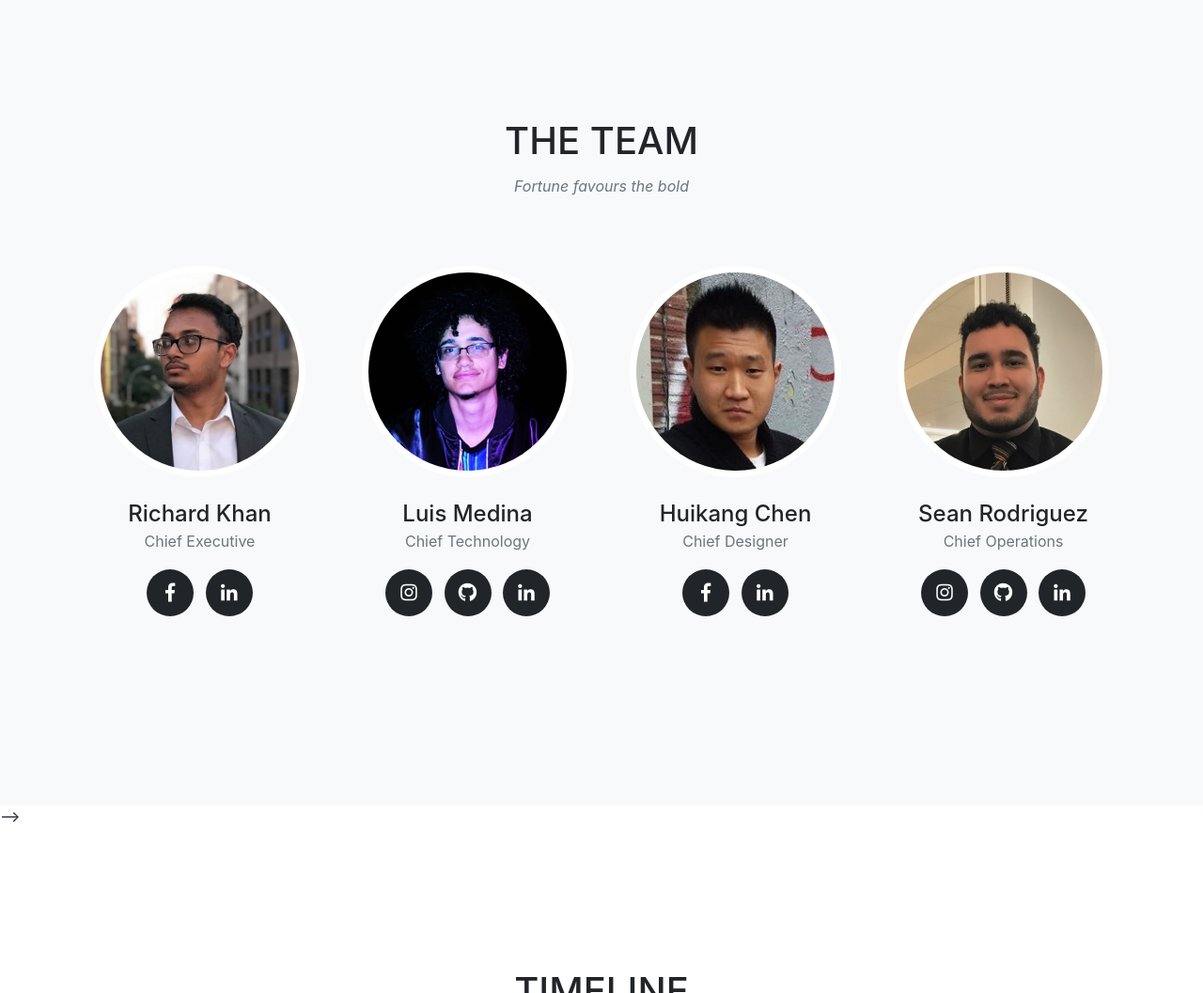
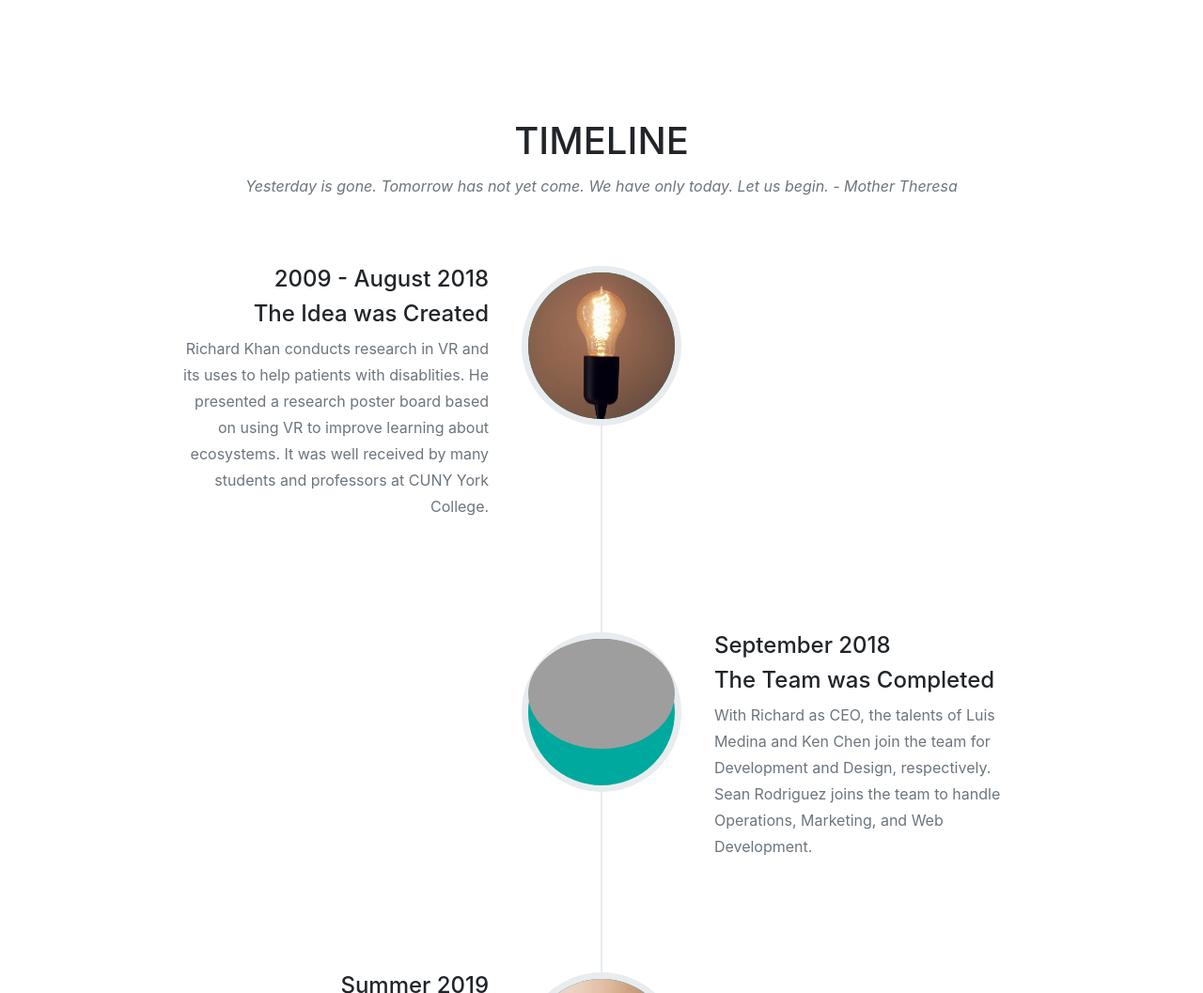
Before and after one commit to lurik-labs/lurik-labs-web, a website with bundled scripts: page index.html in a window 1280 px wide. Shown: the part 1440-2497 px from the top of the page at 94% size. Built offline with nearby package versions, Linux system fonts and the light colour scheme; grey boxes are pictures that could not be loaded; a web font is replaced by a local one.

Commit message:
Remove Team completely

```diff
--- a/index.html
+++ b/index.html
@@ -87,90 +87,6 @@
     </div>
   </section>
 
-<!--   <!-- Team -->
-  <section class="bg-light" id="team">
-    <div class="container">
-      <div class="row">
-        <div class="col-lg-12 text-center">
-          <h2 class="section-heading text-uppercase">The Team</h2>
-          <h3 class="section-subheading text-muted">Fortune favours the bold</h3>
-        </div>
-      </div>
-      <div class="row">
-        <div class="col-sm-12 col-md-6 col-lg-3">
-          <div class="team-member">
-            <img class="mx-auto rounded-circle" src="img/team/1.jpg" alt="">
-            <h4>Richard Khan</h4>
-            <p class="text-muted">Chief Executive</p>
-            <ul class="list-inline social-buttons">
-              <li class="list-inline-item">
-                <a href="https://www.facebook.com/khanslink"><i class="fab fa-facebook-f"></i></a>
-              </li>
-              <li class="list-inline-item">
-                <a href="https://www.linkedin.com/in/rykhan/"><i class="fab fa-linkedin-in"></i></a>
-              </li>
-            </ul>
-          </div>
-        </div>
-        <div class="col-sm-12 col-md-6 col-lg-3">
-          <div class="team-member">
-            <img class="mx-auto rounded-circle" src="img/team/2.png" alt="">
-            <h4>Luis Medina</h4>
-            <p class="text-muted">Chief Technology</p>
-            <ul class="list-inline social-buttons">
-              <li class="list-inline-item">
-                <a href="https://www.instagram.com/lu.a.me/"><i class="fab fa-instagram"></i></a>
-              </li>
-              <li class="list-inline-item">
-                <a href="https://github.com/HalfEmptyGlass"><i class="fab fa-github"></i></a>
-              </li>
-              <li class="list-inline-item">
-                <a href="https://www.linkedin.com/in/luis-medina-47824975/"><i class="fab fa-linkedin-in"></i></a>
-              </li>
-            </ul>
-          </div>
-        </div>
-        <div class="col-sm-12 col-md-6 col-lg-3">
-          <div class="team-member">
-            <img class="mx-auto rounded-circle" src="img/team/3.jpg" alt="">
-            <h4>Huikang Chen</h4>
-            <p class="text-muted">Chief Designer</p>
-            <ul class="list-inline social-buttons">
-              <li class="list-inline-item">
-                <a href="https://www.facebook.com/ken.chen.779857?eid=ARBkRR5u6sbL4MtgPeAnm7PdSWz-_6eqHjCCJWX22xeoV_8zHk5l58ZGo61hRzEeK_S86FPOkVjgNQOw"><i class="fab fa-facebook-f"></i></a>
-              </li>
-              <li class="list-inline-item">
-                <a href="https://www.linkedin.com/in/huikang-chen/"><i class="fab fa-linkedin-in"></i></a>
-              </li>
-            </ul>
-          </div>
-        </div>
-        <div class="col-sm-12 col-md-6 col-lg-3">
-          <div class="team-member">
-            <img class="mx-auto rounded-circle" src="img/team/4.jpg" alt="">
-            <h4>Sean Rodriguez</h4>
-            <p class="text-muted">Chief Operations</p>
-            <ul class="list-inline social-buttons">
-              <li class="list-inline-item">
-                <a href="https://www.instagram.com/sero_dev/"><i class="fab fa-instagram"></i></a>
-              </li>
-              <li class="list-inline-item">
-                <a href="https://github.com/sero-dev"><i class="fab fa-github"></i></a>
-              </li>
-              <li class="list-inline-item">
-                <a href="https://www.linkedin.com/in/sean-rodriguez-88b37196/"><i class="fab fa-linkedin-in"></i></a>
-              </li>
-            </ul>
-          </div>
-        </div>
-      </div>
-      <div class="row">
-        <div class="col-lg-8 mx-auto text-center">
-        </div>
-      </div>
-    </div>
-  </section>
- -->
   <!-- Timeline -->
   <section id="timeline">
     <div class="container">
```
